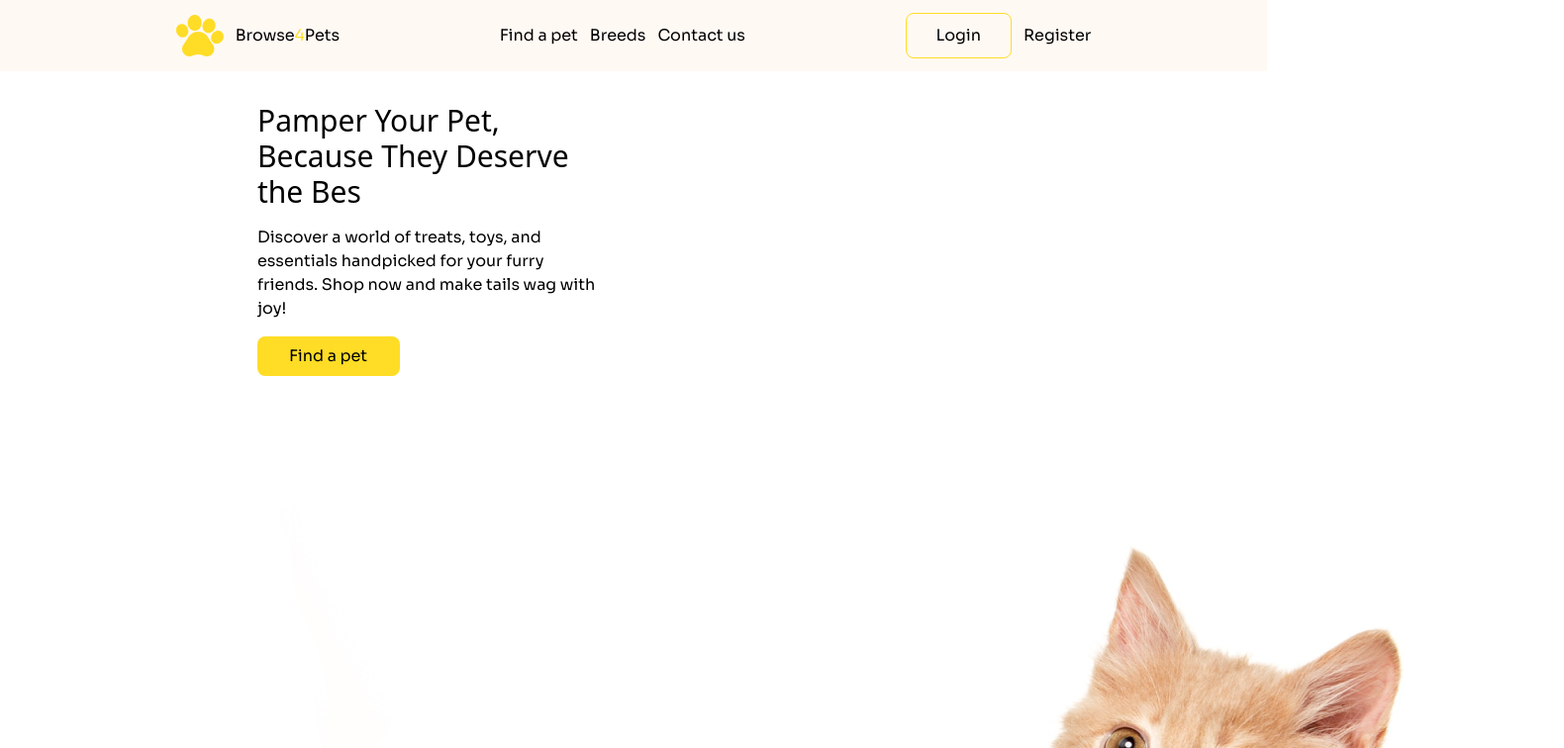
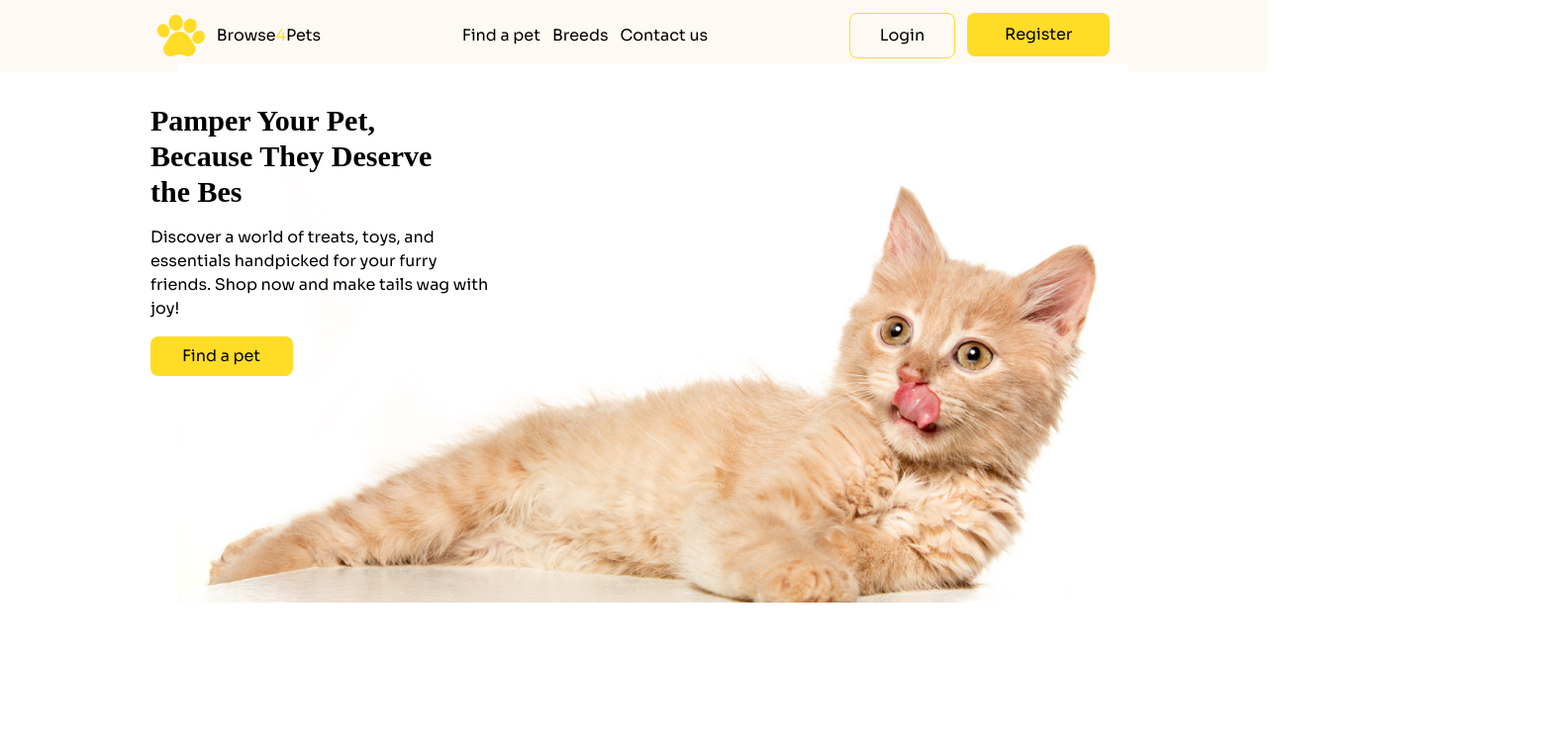
Before and after one commit to mdtanzirhossain/ph-assignment-03, a plain HTML site: page index.html in a window 1280 px wide. Shown: the top 756 px of the page at 99% size, 1580 px wide, since content can reach past the window. Drawn offline with nearby package versions, Linux system fonts and the light colour scheme; a web font is replaced by a local one.

Commit message:
added hero responsiveness for lg

```diff
--- a/index.html
+++ b/index.html
@@ -32,7 +32,7 @@
       </script>
 </head>
 <body>
-    <header class="border-[0.5px] md:border-0 font-[sora] w-full mx-auto bg-[#FFF9F4]">
+    <header class="border-[0.5px] md:border-0 font-[sora] w-full mx-auto bg-[#FFF9F4] md:mx-auto">
 
         <nav class="flex justify-between pt-3 pb-3 pr-4 pl-4 md:flex md:justify-evenly items-center gap-4py-6">
           <!-- header left -->
@@ -61,7 +61,7 @@
               </div>
               <div class="hidden md:flex gap-3">
                 <button class=" border border-[#FFDC26] px-[30px] py-[10px] rounded-[8px]">Login</button>
-                <button class="">Register</button>
+                <button class="flex items-center justify-center w-36 h-11 font-[sora] px-7.5 py-2.5 bg-[#FFDC26] rounded-[8px] ">Register</button>
               </div>
               <div class="w-5 h-5 text-xl md:hidden">
                 <i class="fa-solid fa-bars"></i>
@@ -75,13 +75,13 @@
       <!-- hero section starts here -->
       <section class="pt-8 px-4 lg:px-[140px]">
         <div class="md:relative w-auto md:w-[1320px] md:h-[749px] md:mx-auto">
-          <div class="md:absolute lg:left-30 w-[1320px] flex flex-col gap-4 mx-auto">
-            <h1 class="text-3xl">Pamper Your Pet,<br> Because They Deserve <br>the Bes</h1>
+          <div class="md:absolute lg:left-3 w-[1320px] flex flex-col gap-4 mx-auto lg:z-1">
+            <h1 class="text-3xl font-[adlam] font-bold">Pamper Your Pet,<br> Because They Deserve <br>the Bes</h1>
             <p class="z-1 font-[sora] w-88">Discover a world of treats, toys, and essentials handpicked for your furry friends. Shop now and make tails wag with joy!</p>
             <button class="z-1 flex items-center w-36 h-10 font-[sora] px-8 py-3 bg-[#FFDC26] rounded-[8px]">Find a pet</button>
           </div>
-          <div class="absolute top-70">
-            <img src="assets/cat-big.png" alt="cat">
+          <div class="absolute top-70 lg:-top-10 lg:left-10 lg:z-0">
+            <img src="assets/cat-big.png" alt="cat" class="w-9/12">
           </div>
         </div>
       </section>
--- a/tailwind.config.js
+++ b/tailwind.config.js
@@ -4,5 +4,8 @@ module.exports = {
     theme: {
       extend: {},
     },
+    fontFamily: {
+      adlam: ["ADLaM Display", serif],
+    },
     plugins: [],
   }
```
